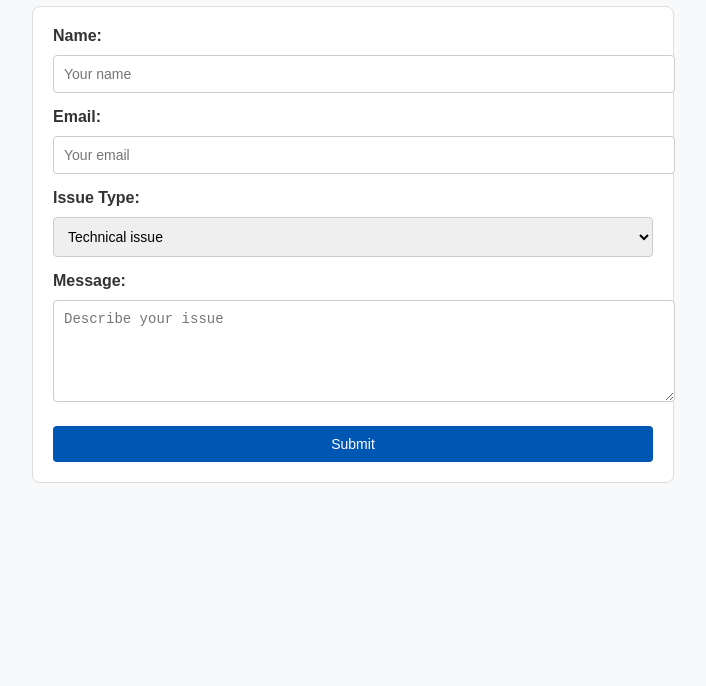
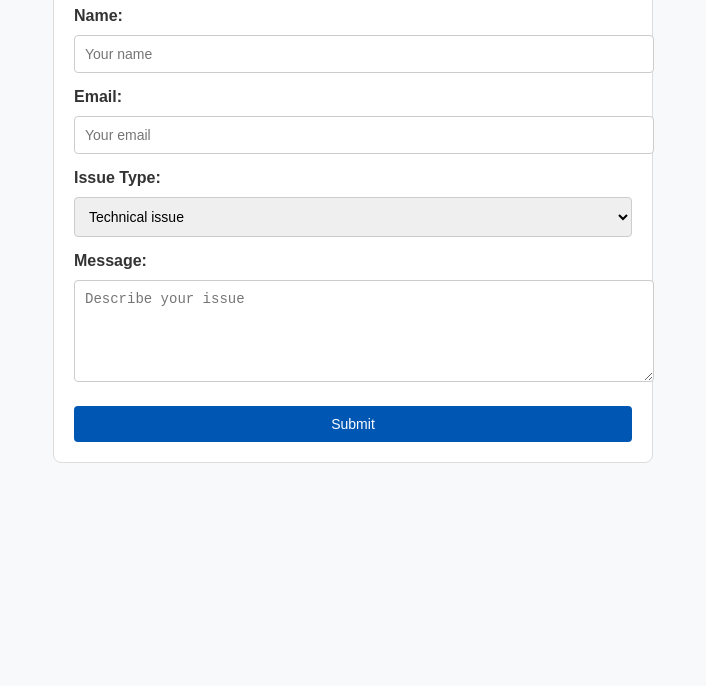
Before and after one commit to gurion450/Privacy-Coach-Support-Form, a plain HTML site: page index.html in a window 1280 px wide. Shown: the part 114-800 px from the top of the page, without its empty margins (287-993 px from the left). Drawn offline with Linux system fonts and the light colour scheme.

Commit message:
Update index.html

```diff
--- a/index.html
+++ b/index.html
@@ -7,22 +7,27 @@
     <style>
         body {
             font-family: Arial, sans-serif;
-            margin: 20px;
+            margin: 0;
             padding: 20px;
             background-color: #f8f9fa;
             color: #333;
+            display: flex;
+            justify-content: center;
+            align-items: center;
         }
         h1 {
             text-align: center;
             color: #0056b3;
         }
         form {
+            width: 100%;
             max-width: 600px;
-            margin: 0 auto;
+            margin: 0;
             padding: 20px;
             border: 1px solid #ddd;
             border-radius: 8px;
             background-color: #fff;
+            box-sizing: border-box;
         }
         .form-group {
             margin-bottom: 15px;
@@ -53,8 +58,8 @@
 </head>
 <body>
 
-    <h1>Privacy Coach Support Form</h1>
     <form action="/submit_support_request" method="post">
+        <h1>Privacy Coach Support Form</h1>
         <div class="form-group">
             <label for="name">Name:</label>
             <input type="text" id="name" name="name" placeholder="Your name" required>
```
